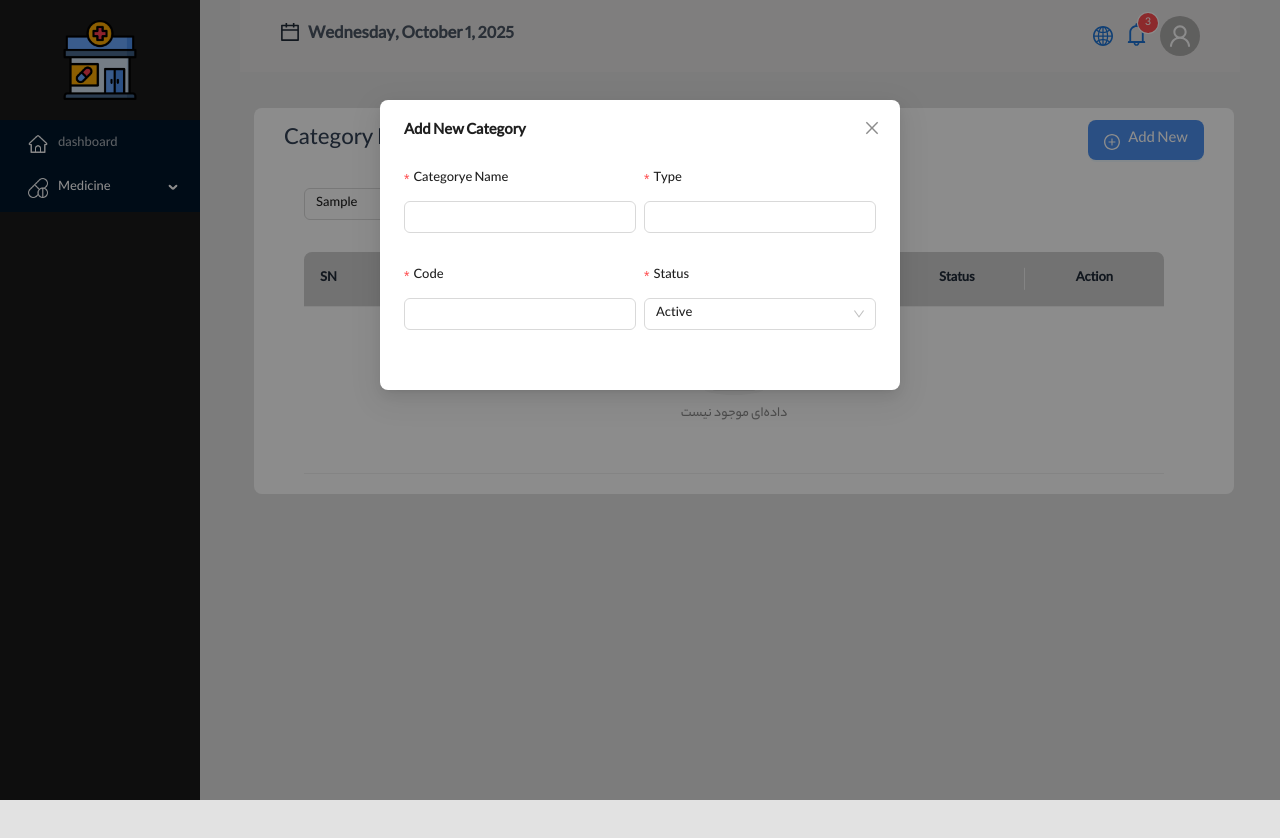
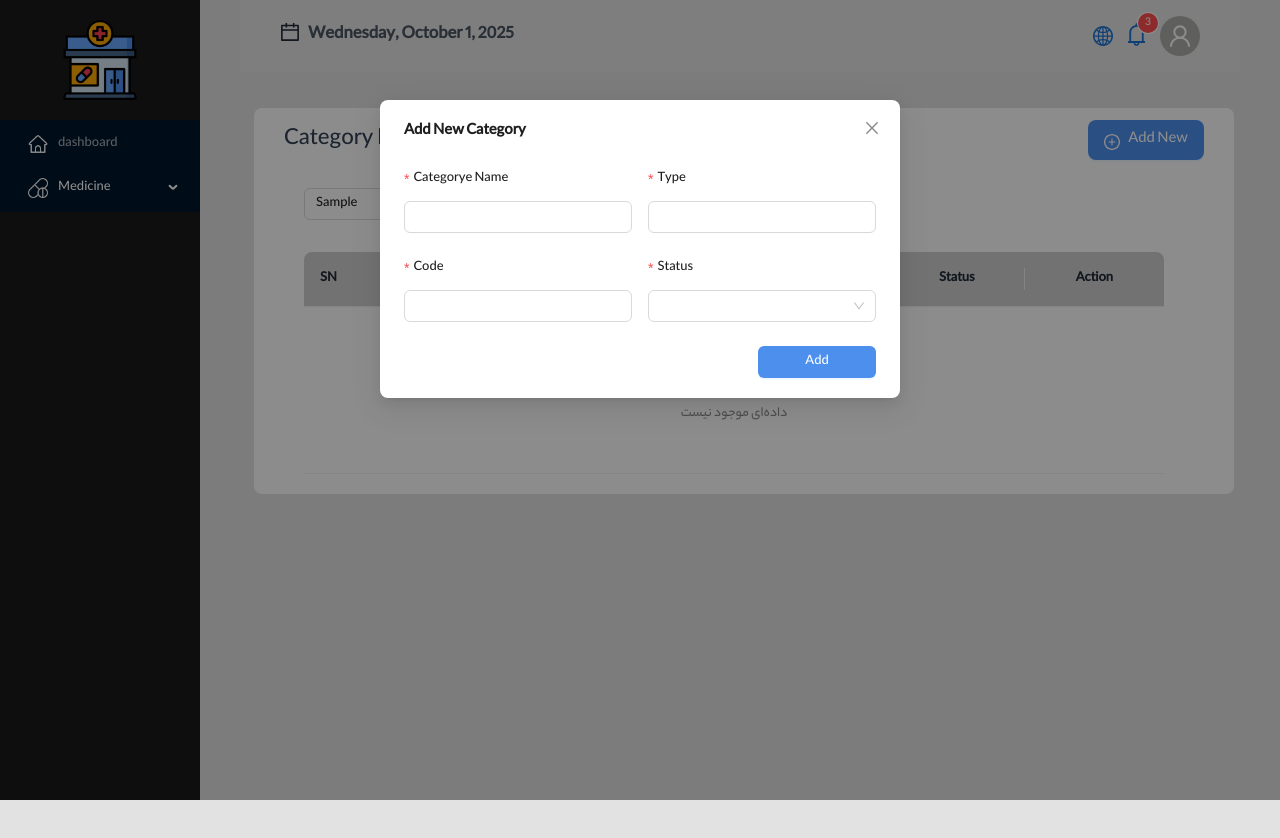
Before and after one commit to HaniehGharaee/dashboard-pharmacy, a React (Vite) app: page /admin/categories/index in a window 1280 px wide. Both pictures are taken after typing "Sample" into the empty fields and a click on the button "Add New". Shown: the top 838 px of the page. Built offline with nearby package versions, Linux system fonts and the light colour scheme; a web font is replaced by a local one.

Commit message:
implement add category form with parent-child data flow

```diff
--- /dev/null
+++ b/src/components/category/categoryForm.jsx
@@ -0,0 +1,56 @@
+import { Button, Input, Form, Row, Col, Select } from "antd";
+
+const AddCategoryForm = ({ onAdd }) => {
+  const [form] = Form.useForm();
+  console.log("formformform", form);
+
+  const handleAdd = (value) => {
+    console.log("valuevaluevaluevalue", value);
+    onAdd(value); // send data to parent
+    form.resetFields();
+  };
+
+  return (
+    <Form onFinish={handleAdd} form={form} layout="vertical" className="pt-4">
+      <Row gutter={16}>
+        <Col xs={24} sm={24} md={12} lg={12}>
+          <Form.Item label="Categorye Name" name="categoryeName" required>
+            <Input />
+          </Form.Item>
+        </Col>
+        <Col xs={24} sm={24} md={12} lg={12}>
+          <Form.Item label="Type" name="type" required>
+            <Input />
+          </Form.Item>
+        </Col>
+        <Col xs={24} sm={24} md={12} lg={12}>
+          <Form.Item label="Code" name="code" required>
+            <Input />
+          </Form.Item>
+        </Col>
+        <Col xs={24} sm={24} md={12} lg={12}>
+          <Form.Item label="Status" name="status" required>
+            <Select
+              //defaultValue="active"
+              //style={{ width: 120 }}
+              //onChange={handleChange}
+              options={[
+                { value: "active", label: "Active" },
+                { value: "inactive", label: "Inactive" },
+              ]}
+            />
+          </Form.Item>
+        </Col>
+      </Row>
+      <Row justify="end">
+        <Col xs={24} sm={12} md={8} lg={6}>
+          <Button type="primary" htmlType="submit" className="w-full">
+            Add
+          </Button>
+        </Col>
+      </Row>
+    </Form>
+  );
+};
+
+export default AddCategoryForm;
--- a/src/components/category/categoryTable.jsx
+++ b/src/components/category/categoryTable.jsx
@@ -3,7 +3,7 @@ import "../../components/dashboard/style.css";
 import { EditOutlined } from "@ant-design/icons";
 import { DeleteOutline } from "@mui/icons-material";
 
-const CategoryTable = () => {
+const CategoryTable = ({ categories }) => {
   const columns = [
     {
       title: "SN",
@@ -14,7 +14,7 @@ const CategoryTable = () => {
     },
     {
       title: "Category Name",
-      dataIndex: "Categorye Name",
+      dataIndex: "CategoryeName",
       align: "center",
     },
     {
@@ -61,8 +61,9 @@ const CategoryTable = () => {
       className="custom-table mt-3 mr-5 py-5 px-5"
       borderedF
       columns={columns}
-      //dataSource={dataSource}
+      dataSource={categories}
       pagination={false}
+      rowKey={(record, index) => index}
       //dataSource={categories?.data?.data?.docs}
       //loading={isGettingProductsCategories}
       scroll={{ x: 300 }}
--- a/src/components/category/index.jsx
+++ b/src/components/category/index.jsx
@@ -1,13 +1,31 @@
-import { Button, Input, Modal, Form, Row, Col, Select } from "antd";
+import { useState } from "react";
+import { Button, Input, Modal } from "antd";
 import { PlusCircleOutlined } from "@ant-design/icons";
-import { medicineAddPath } from "@/constants/routePaths/RoutePaths";
 import CategoryTable from "./categoryTable";
-import { useState } from "react";
+import AddCategoryForm from "./categoryForm";
 const { Search } = Input;
 
 const Category = () => {
   const [isModalOpen, setIsModalOpen] = useState(false);
+  const [categoryList, setCategoryList] = useState([]);
+
   const onSearch = (value, _e, info) => console.log(info?.source, value);
+
+  const handleAddCategory = (value) => {
+    // value is object and just Arrays and strings is iterable (...) (like Map, Set)
+    //{
+    //   categoryeName: "Antibiotics",
+    //   type: "Medicine",
+    //   code: "CAT001",
+    //   status: "active"
+    // }
+    setCategoryList((prev) => [...prev, value]); //setCategoryList([...values]) is not correct
+    //The setCategoryList function is used to update the state.
+    //We wrote it as a function because we want to get the previous value of state and add a new value to it.
+    //Get the previous value of state (prev),
+    setIsModalOpen(false);
+  };
+
   return (
     <div className="min-h-screen">
       <div
@@ -36,42 +54,7 @@ const Category = () => {
           onCancel={() => setIsModalOpen(false)}
           footer={null}
         >
-          <Form
-            //onFinish ={}
-            layout="vertical"
-            className="pt-4 pb-4"
-          >
-            <Row gutter={[8, 8]}>
-              <Col xs={12}>
-                <Form.Item label="Categorye Name" name="categoryeName" required>
-                  <Input />
-                </Form.Item>
-              </Col>
-              <Col xs={12}>
-                <Form.Item label="Type" name="type" required>
-                  <Input />
-                </Form.Item>
-              </Col>
-              <Col xs={12}>
-                <Form.Item label="Code" name="code" required>
-                  <Input />
-                </Form.Item>
-              </Col>
-              <Col xs={12}>
-                <Form.Item label="Status" name="status" required>
-                  <Select
-                    defaultValue="active"
-                    //style={{ width: 120 }}
-                    //onChange={handleChange}
-                    options={[
-                      { value: "active", label: "Active" },
-                      { value: "inactive", label: "Inactive" },
-                    ]}
-                  />
-                </Form.Item>
-              </Col>
-            </Row>
-          </Form>
+          <AddCategoryForm onAdd={handleAddCategory} />
         </Modal>
         <Search
           className="mt-7 mx-5 w-1/2"
@@ -79,10 +62,17 @@ const Category = () => {
           onSearch={onSearch}
           enterButton
         />
-        <CategoryTable />
+        <CategoryTable categories={categoryList} />
       </div>
     </div>
   );
 };
 
 export default Category;
+
+//Category (parent)
+// ├── AddCategoryForm (child)
+// └── CategoryTable (other child)
+
+//Data flow: child -> parent : AddCategoryForm -> Category
+//Function flow: Parent → Child (The parent sends a function to the child to receive data.(onAdd))
```
